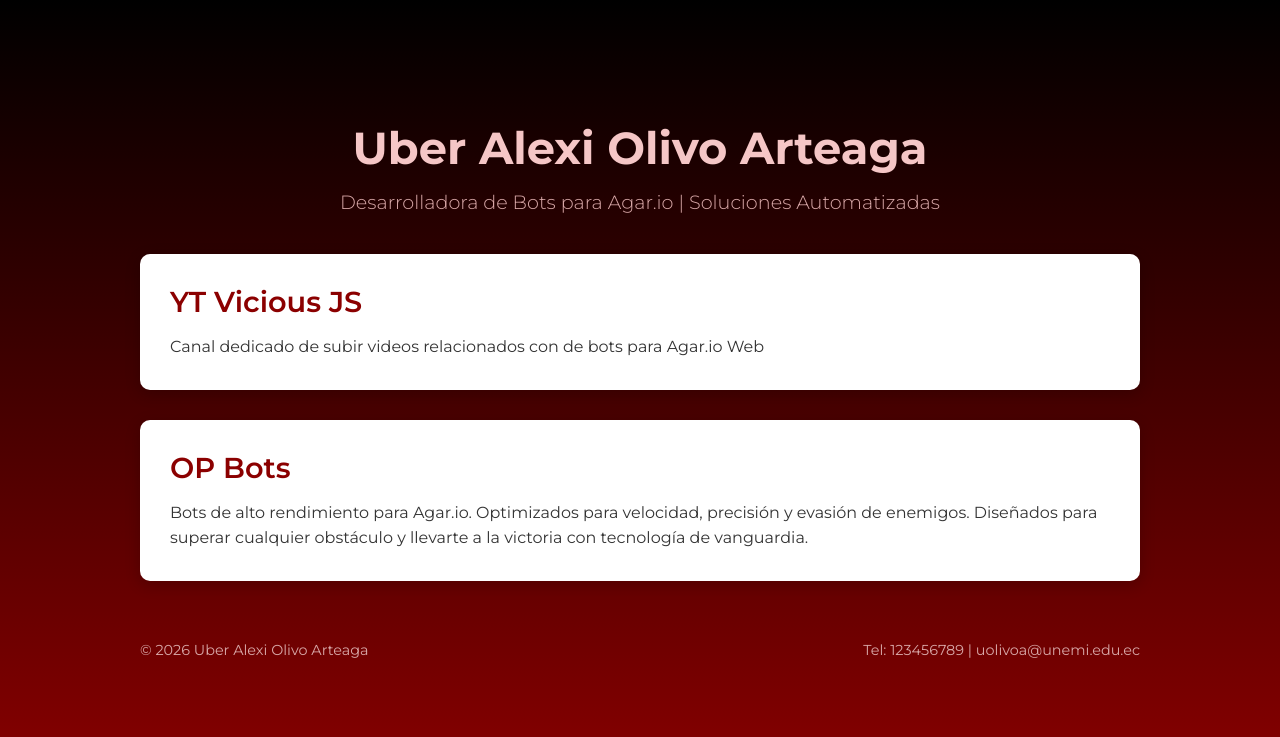
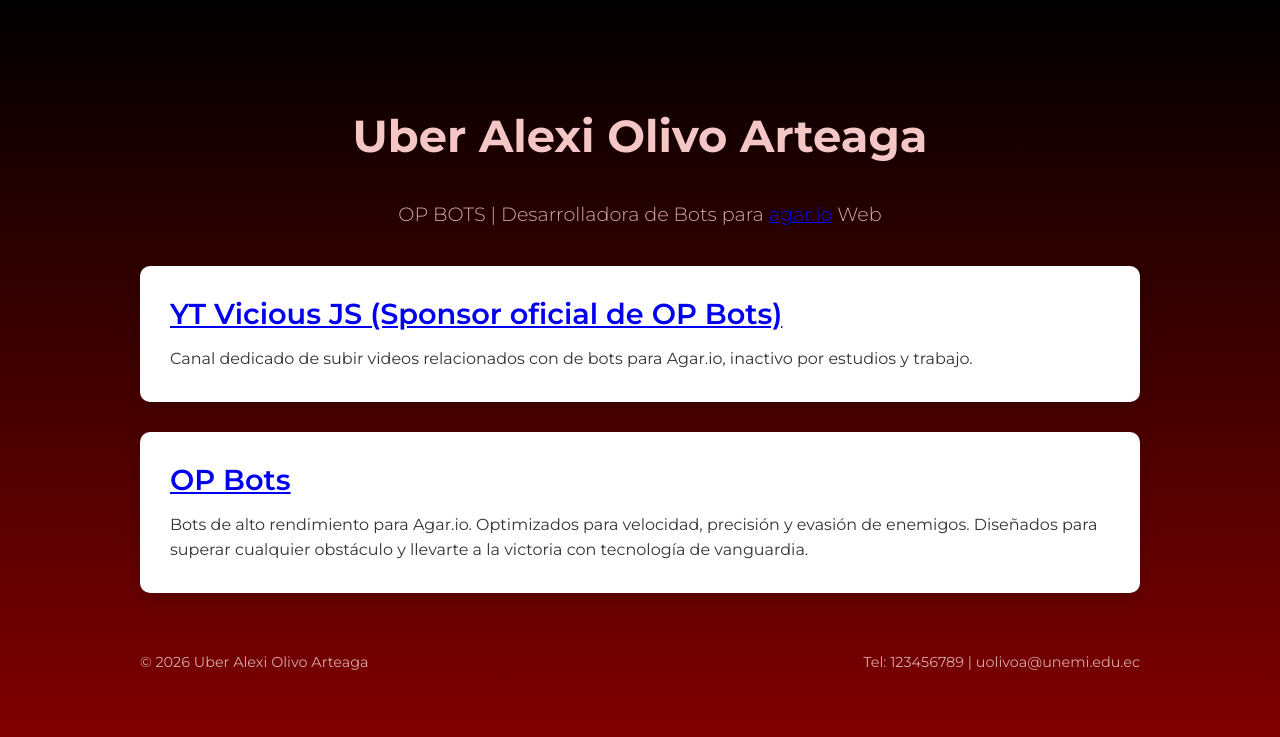
Before and after one commit to Uber-Alexi-Olivo-Arteaga/taller, a Python web app: template templates/index.html in a window 1280 px wide. Shown: the top 737 px of the page. Run offline with Jinja, Linux system fonts and the light colour scheme; the template is opened without the code that fills it, so the values that code supplies are empty.

Commit message:
Revise index.html with new content and links
Updated the title and added links to YT Vicious JS and OP Bots.

```diff
--- a/templates/index.html
+++ b/templates/index.html
@@ -3,7 +3,7 @@
 <head>
     <meta charset="UTF-8">
     <meta name="viewport" content="width=device-width, initial-scale=1.0">
-    <title>Uber Alexi Olivo Arteaga | Desarrolladora de Bots para Agar.io</title>
+    <title>Uber Alexi Olivo Arteaga | OP</title>
     <link rel="preconnect" href="https://fonts.googleapis.com">
     <link rel="preconnect" href="https://fonts.gstatic.com" crossorigin>
     <link href="https://fonts.googleapis.com/css2?family=Montserrat:wght@300;400;600;700&display=swap" rel="stylesheet">
@@ -13,19 +13,19 @@
     <div class="container">
         <header class="hero">
             <h1>Uber Alexi Olivo Arteaga</h1>
-            <p class="subtitle">Desarrolladora de Bots para Agar.io | Soluciones Automatizadas</p>
+            <p class="subtitle"><br> OP BOTS | Desarrolladora de Bots para <a href="https://agar.io/" target="_blank">agar.io</a> Web</p>
         </header>
 
         <main class="content">
             <div class="card">
-                <h2>YT Vicious JS</h2>
+               <h2><a href="https://www.youtube.com/@viciousjs" target="_blank">YT Vicious JS (Sponsor oficial de OP Bots)</a></h2>
                 <p>
-                    Canal dedicado de subir videos relacionados con de bots para Agar.io Web
+                    Canal dedicado de subir videos relacionados con de bots para Agar.io, inactivo por estudios y trabajo.
                 </p>
             </div>
 
             <div class="card">
-                <h2>OP Bots</h2>
+                <h2><a href="https://op-bots.com/signin" target="_blank">OP Bots</a></h2>
                 <p>
                     Bots de alto rendimiento para Agar.io. Optimizados para velocidad, precisión y evasión de enemigos.
                     Diseñados para superar cualquier obstáculo y llevarte a la victoria con tecnología de vanguardia.
```
